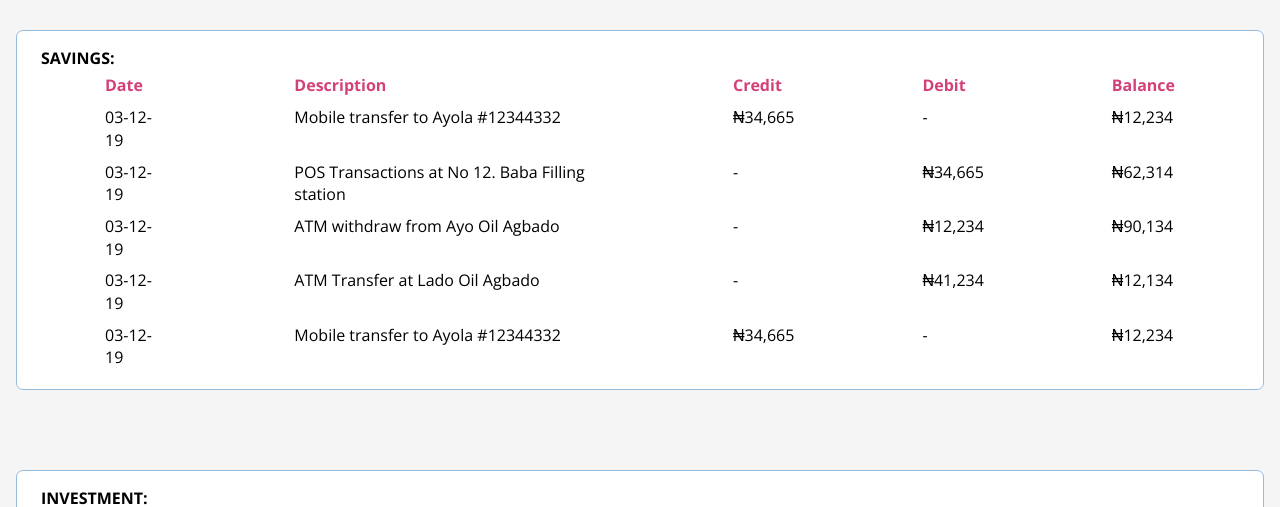
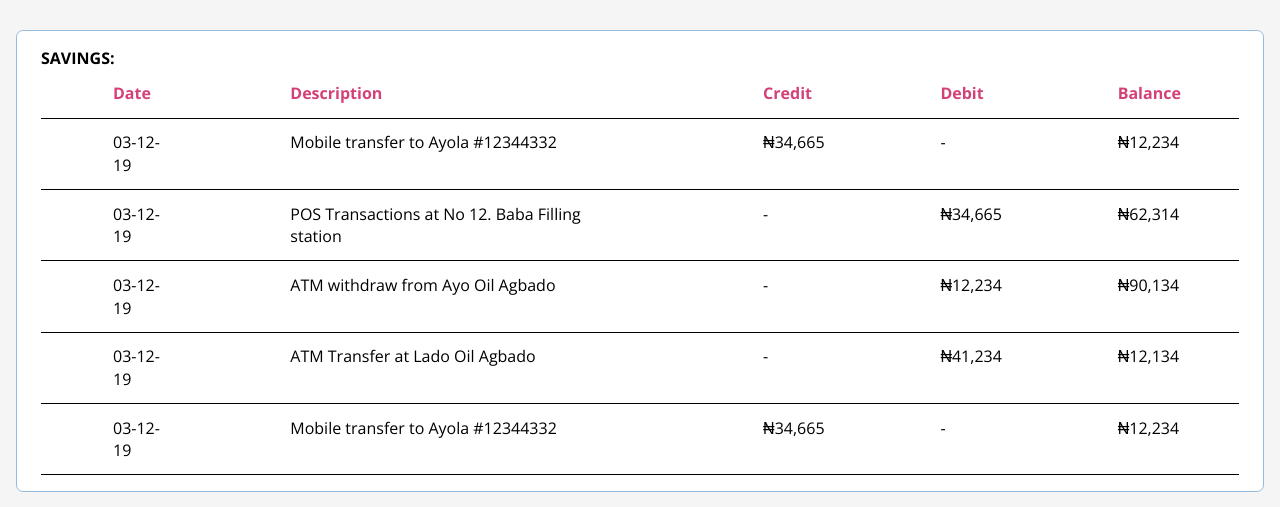
Before and after one commit to PelumiAlesh/Banka, a website: page UI/USER/account_transactions.html in a window 1280 px wide. Shown: the part 213-720 px from the top of the page. Drawn offline with nearby package versions, Linux system fonts and the light colour scheme.

Commit message:
bug(feedback):add border lines in transaction table

```diff
--- a/UI/assets/css/pagestyle.css
+++ b/UI/assets/css/pagestyle.css
@@ -303,7 +303,6 @@ section .transaction_message p {
   line-height: 30px;
   vertical-align: middle;
 }
-
 .transactions .table_body .row:nth-child(odd) {
   background-color: white;
   border-bottom: 1px solid black !important;
@@ -457,6 +456,12 @@ section .create_acct_div .btn:hover,
 .trans_body .credit_transactions_div .cell {
   display: table-cell;
   padding: 0.3rem 5vw !important;
+  width: 15%;
+}
+.trans_body .investment_transactions_div .cell:nth-child(2),
+.trans_body .savings_transaction_div .cell:nth-child(2),
+.trans_body .credit_transactions_div .cell:nth-child(2) {
+  width: 40%;
 }
 .trans_body .investment_transactions_div .header,
 .trans_body .savings_transaction_div .header,
@@ -501,7 +506,8 @@ section .create_acct_div .btn:hover,
 .trans_body .investment_transactions_div .row,
 .trans_body .savings_transaction_div .row,
 .trans_body .credit_transactions_div .row {
-  display: table-row;
+  display: flex;
+  border-bottom: 1px solid black;
 }
 
 .cell {
@@ -511,9 +517,6 @@ section .create_acct_div .btn:hover,
 .trans_body td:nth-child(2),
 .trans_body th:nth-child(2) {
   display: initial;
-}
-.trans_body .row {
-  display: table-row;
 }
 .trans_body .row,
 .trans_body .row {
```
